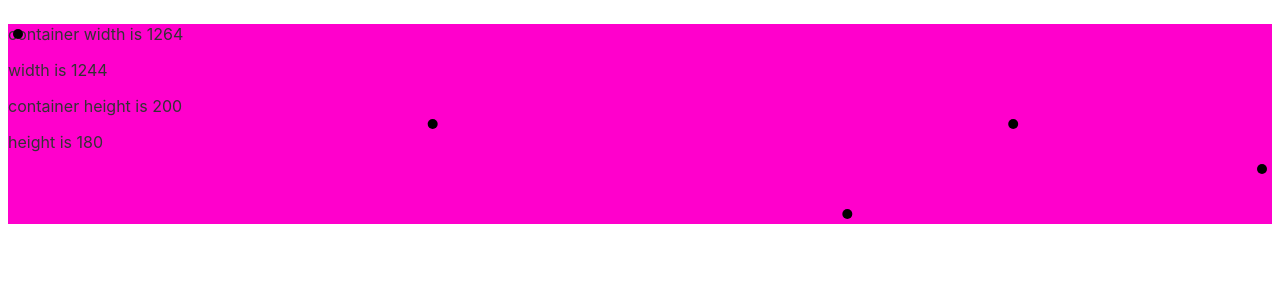
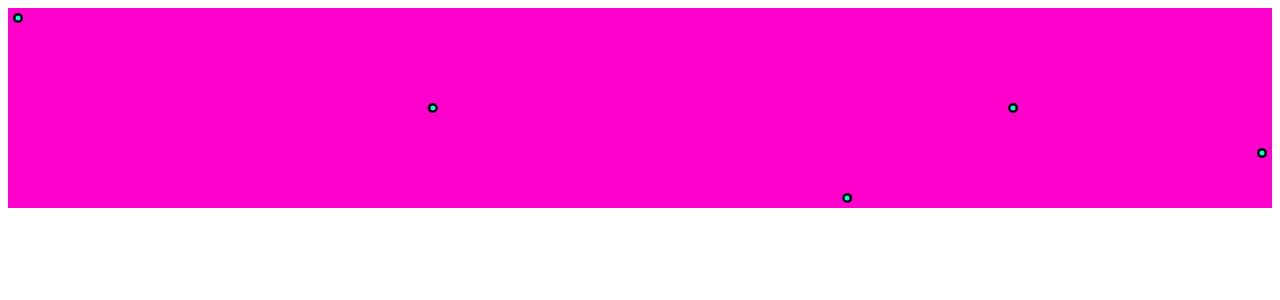
Before and after one commit to mhkeller/layercake, a Svelte app: page / in a window 1280 px wide. Shown: the top 300 px of the page. Built offline with nearby package versions, Linux system fonts and the light colour scheme.

Commit message:
add html layout

```diff
--- /dev/null
+++ b/LayerCake/Html.svelte
@@ -0,0 +1,28 @@
+<script>
+import { getContext } from 'svelte';
+
+const {
+	width,
+	height,
+	padding
+} = getContext('LayerCake');
+
+</script>
+
+<div
+	class="lyrck-html"
+	width={$width}
+	height={$height}
+	style="top: {$padding.top}px; right:{$padding.right}px; bottom:{$padding.bottom}px; left:{$padding.left}px;"
+>
+	<slot></slot>
+</div>
+
+<style>
+	div,
+	slot {
+		position: absolute;
+		top: 0;
+		left: 0;
+	}
+</style>
--- a/LayerCake/Svg.svelte
+++ b/LayerCake/Svg.svelte
@@ -2,24 +2,19 @@
 import { getContext } from 'svelte';
 
 const {
-	data,
 	containerWidth,
 	containerHeight,
 	padding,
 	width,
-	height,
-	xGet,
-	yGet
+	height
 } = getContext('LayerCake');
 
 </script>
-
-<p>container width is {$containerWidth}</p>
-<p>width is {$width}</p>
-<p>container height is {$containerHeight}</p>
-<p>height is {$height}</p>
-
-<svg width={$containerWidth} height={$containerHeight}>
+<svg
+	class="lyrck-svg"
+	width={$containerWidth}
+	height={$containerHeight}
+>
 	<g transform="translate({$padding.left}, {$padding.top})">
 		<slot></slot>
 	</g>
--- a/src/App.svelte
+++ b/src/App.svelte
@@ -1,8 +1,10 @@
 <script>
 import LayerCake from '../LayerCake/LayerCake.svelte';
 import Svg from '../LayerCake/Svg.svelte';
+import Html from '../LayerCake/Html.svelte';
 
 import Dots from './Dots.svelte';
+import HtmlDots from './HtmlDots.svelte';
 
 let width;
 let height;
@@ -39,5 +41,8 @@ const padding = { top: 10, right: 10, bottom: 10, left: 10,  };
 		<Svg>
 			<Dots/>
 		</Svg>
+		<Html>
+			<HtmlDots/>
+		</Html>
 	</LayerCake>
 </div>
--- /dev/null
+++ b/src/HtmlDots.svelte
@@ -0,0 +1,27 @@
+<script>
+	import { getContext } from 'svelte';
+
+	const {
+		data,
+		xGet,
+		yGet
+	} = getContext('LayerCake');
+</script>
+
+{#each $data as row, i}
+	<div class="dot"
+		style="left:{$xGet(row)}px;top:{$yGet(row)}px"
+	>
+	</div>
+{/each}
+
+<style>
+	.dot {
+		position: absolute;
+		border-radius: 50%;
+		background-color: #0fc;
+		width: 5px;
+		height: 5px;
+		transform: translate(-50%, -50%);
+	}
+</style>
```
